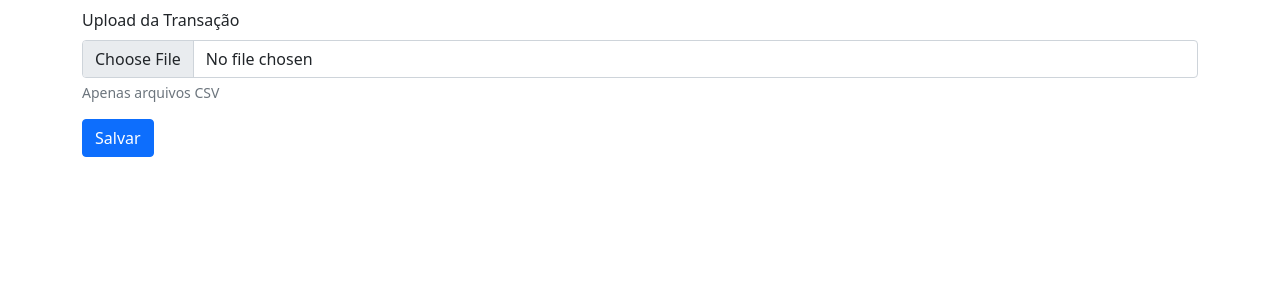
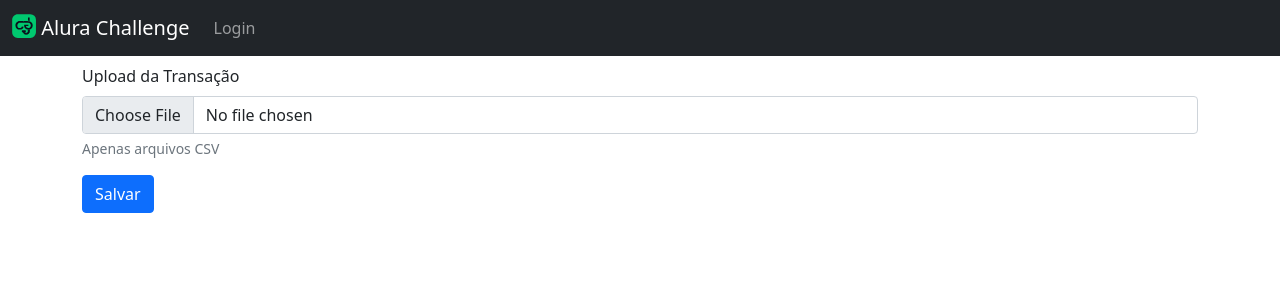
Before and after one commit to ErickMesquita/challenge-backend-3, a Python web app: template application/templates/form_transactions.html in a window 1280 px wide. Shown: the top 300 px of the page. Run offline with Jinja, Linux system fonts and the light colour scheme; the template is opened without the code that fills it, so the values that code supplies are empty.

Commit message:
Simple Navbar

```diff
--- a/application/controller/routes.py
+++ b/application/controller/routes.py
@@ -108,7 +108,7 @@ def configure_routes(app: Flask):
 	@login_required
 	def signup_form_get():
 		form = SignUpForm()
-		return render_template("form_signup.html", title="CADASTRAR USUÁRIO", form=form)
+		return render_template("form_signup.html", title="Cadastrar Usuário", form=form)
 
 	@app.post("/users")
 	@login_required
--- a/application/templates/template_cabecalho.html
+++ b/application/templates/template_cabecalho.html
@@ -7,6 +7,37 @@
 		<title>{{ title }}</title>
 	</head>
 	<body>
+		<nav class="navbar navbar-expand-md navbar-dark bg-dark">
+			<div class="container-fluid">
+				<a class="navbar-brand" href="#">
+					<img src="{{ url_for('static', filename='challenges-logo.svg') }}" alt="logo" height="24" class="d-inline-block align-text-top">
+					Alura Challenge
+				</a>
+				<div class="collapse navbar-collapse" id="navbarNav">
+					<ul class="navbar-nav">
+						{% if current_user.is_authenticated %}
+						<li class="nav-item">
+							<a class="nav-link" aria-current="page" href="{{ url_for('transactions_get_form') }}">Importações</a>
+						</li>
+						<li class="nav-item">
+							<a class="nav-link" href="{{ url_for('signup_form_get') }}">Sign Up</a>
+						</li>
+						<li class="nav-item">
+							<a class="nav-link" href="{{ url_for('users_get') }}">Usuários</a>
+						</li>
+						<li class="nav-item">
+							<a class="nav-link" href="{{ url_for('logout') }}">Sair</a>
+						</li>
+						{% endif %}
+						{% if not current_user.is_authenticated %}
+						<li class="nav-item">
+							<a class="nav-link" href="/login">Login</a>
+						</li>
+						{% endif %}
+				  </ul>
+				</div>
+			</div>
+		</nav>
 		<div class="container">
 			{% with messages = get_flashed_messages(with_categories=true) %}
 			<!-- Categories: success (green), info (blue), warning (yellow), danger (red) -->
```
Also changed, not shown: application/static/challenges-logo-2.svg (added), application/static/challenges-logo.svg (added).
